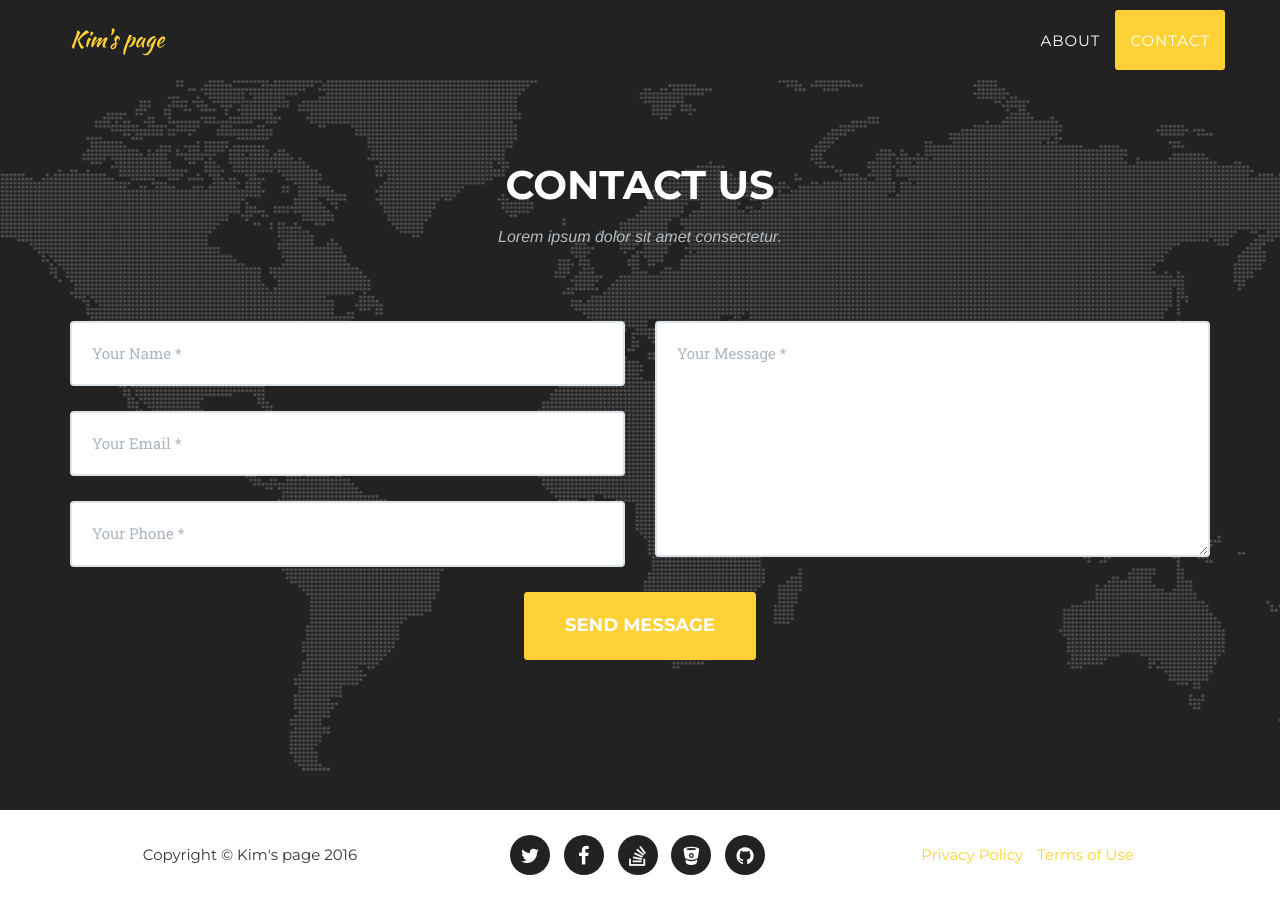
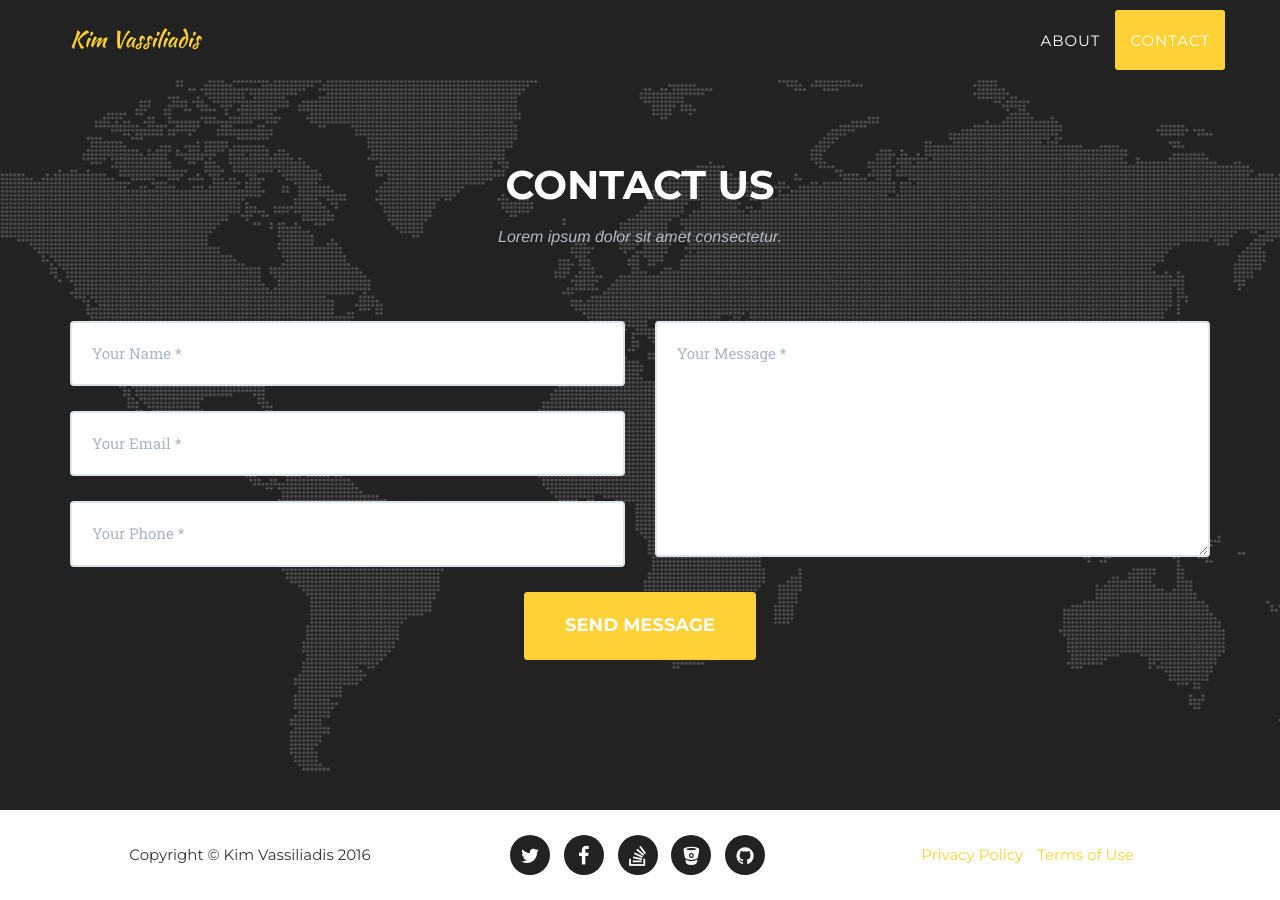
Before and after one commit to kimbrarian/jekyll, a Jekyll site: the page built from index.html, in a window 1280 px wide and 900 px high, scrolled down 5636 px. Built offline with Jekyll 4.4.1, drawn with Linux system fonts in a browser that asks for light colours; some web fonts are replaced.

Commit message:
Update _config.yml

```diff
--- a/_config.yml
+++ b/_config.yml
@@ -2,7 +2,7 @@ url: kimbrarian.github.io/
 baseurl: /jekyll/
 
 # Site settings
-title: Kim's page
+title: Kim Vassiliadis
 email: kimbrarian@gmail.com
 description: "Kim Vassiliadis - User Experience professional, IT Manager and all around nice person."
 
```
